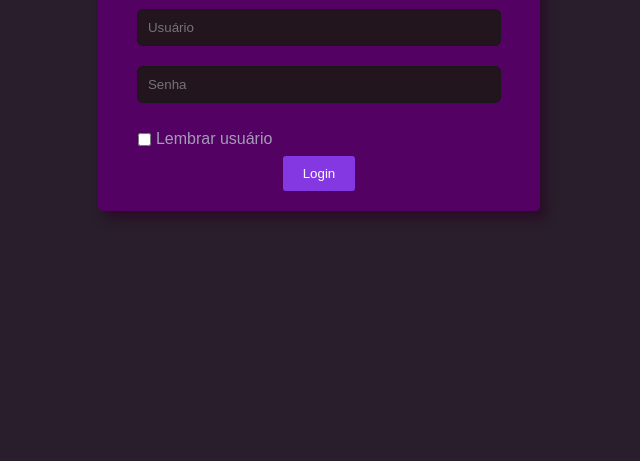
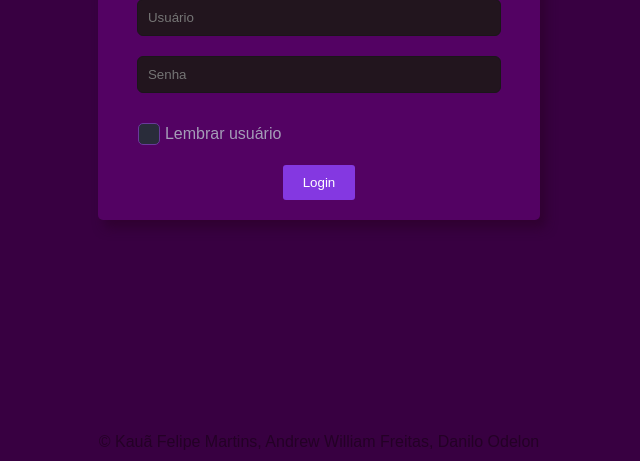
Before and after one commit to JokerKaua/tela-de-login, a plain HTML site: page index.html in a window 1280 px wide. Shown: the part 339-800 px from the top of the page, without its empty margins (321-961 px from the left). Drawn offline with Linux system fonts and the light colour scheme.

Commit message:
Estilização

```diff
--- a/index.html
+++ b/index.html
@@ -13,12 +13,13 @@
         <input id="username" type="text" placeholder="Usuário" required>
         <input id="password" type="password" placeholder="Senha" required>
         <label class="lembrar">
-            <input id="lembrar" type="checkbox">
+            <input calss="lembrar" id="lembrar" type="checkbox">
             Lembrar usuário
         </label>
         <button type="button" id="login">Login</button>
       </form>
     </div>
+    <footer>&copy Kauã Felipe Martins, Andrew William Freitas, Danilo Odelon</footer>
 </body>
     <script src="script.js"></script>
 </html>
--- a/style.css
+++ b/style.css
@@ -1,6 +1,6 @@
 body {
   font-family: Arial, sans-serif;
-  background-color: #1a1a1a;
+  background-color: #49014b;
   color: #ffffff;
   display: flex;
   justify-content: center;
@@ -8,15 +8,24 @@ body {
   height: 100vh;
   margin: 0;
   overflow: hidden;
-  animation: backgroundAnimation 5s infinite alternate;
+  animation: backgroundAnimation 7s infinite alternate;
 }
 
 @keyframes backgroundAnimation {
   0% {
-    background-color: #49014b;
+    background-color: #7b0080;
   }
   100% {
-    background-color: #291e2b;
+    background-color: #34003d;
+  }
+}
+
+@keyframes backgroundContainerAnimation {
+  0% {
+    background-color: #34003d;
+  }
+  100% {
+    background-color: #7b0080;
   }
 }
 
@@ -26,12 +35,18 @@ body {
   box-shadow: 6px 8px 11px rgba(41, 1, 36, 0.562);
   padding: 20px;
   text-align: center;
+  animation: backgroundContainerAnimation 7 infinite alternate;
 }
 
 .login-container h2 {
   margin-bottom: 20px;
   color: #c378e5;
 }
+
+:focus {
+  outline: 1px solid #a459ff;
+}
+
 
 input {
   width: 85%;
@@ -46,15 +61,61 @@ input {
 .lembrar {
   display: flex;
   align-items: center;
-  width: 50px;
+  width: 0px;
   margin-top: 10px;
   margin-left: 5%;
   white-space: nowrap;
   color: #a49cb7;
+  cursor: pointer;
 }
 
+
 .lembrar input[type="checkbox"] {
+  appearance: none;
+  cursor: pointer;
+  -webkit-appearance: none;
+  width: 10px;
   margin-right: 5px;
+  border: 1px solid #6a399b;
+  border-radius: 5px;
+  background-color: #292c3a;
+  outline: none;
+  position: relative;
+}
+
+.lembrar input:focus {
+  border-color: #a459ff;
+}
+
+.lembrar input[type="checkbox"]:checked::after {
+  content: "✓";
+  color: #ffffff;
+  position: absolute;
+  top: 50%;
+  left: 50%;
+  transform: translate(-50%, -50%);
+  transition: color 0.3s ease;
+  animation: fadeCheckboxMark 0.3s ease-in-out;
+}
+
+.lembrar input[type="checkbox"]:not(:checked)::after {
+  content: "✓";
+  color: transparent;
+  position: absolute;
+  top: 50%;
+  left: 50%;
+  transform: translate(-50%, -50%);
+  transition: color 0.3s ease;
+  animation: fadeCheckboxMark 0.3s ease-in-out reverse;
+}
+
+@keyframes fadeCheckboxMark {
+  from {
+    color: transparent;
+  }
+  to {
+    color: #ffffff;
+  }
 }
 
 button {
@@ -62,11 +123,20 @@ button {
   color: #ffffff;
   border: none;
   border-radius: 3px;
+  margin-top: 10px;
+  margin-top: 10px;
   padding: 10px 20px;
   cursor: pointer;
   transition: background-color 0.3s ease;
 }
 
 button:hover {
-  background-color: #6934b1;
+  background-color: #602577;
 }
+
+footer {
+  color: rgba(30, 0, 30, 0.75);
+  position: absolute;
+  bottom: 10px;
+  size: 1%;
+}
```
